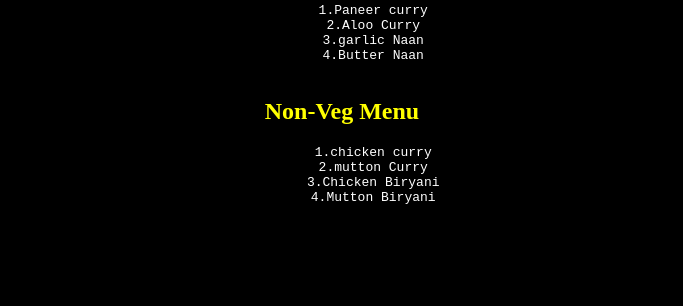
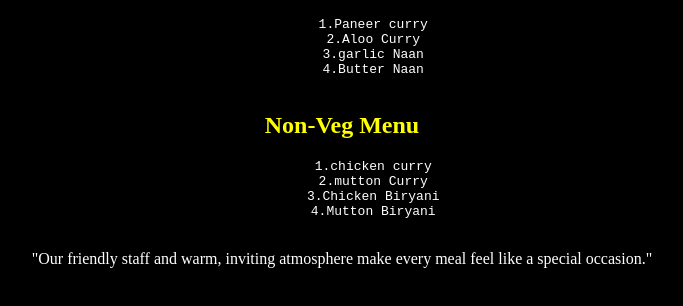
Before and after one commit to sudhakar0325/Restaurant-web-Page, a plain HTML site: page index.html in a window 1280 px wide. Shown: the part 110-416 px from the top of the page, without its empty margins (298-981 px from the left). Drawn offline with Linux system fonts and the light colour scheme.

Commit message:
Update index.html

```diff
--- a/index.html
+++ b/index.html
@@ -1,3 +1,4 @@
+<!DOCTYPE html>
 <html>
 <head>
 <title>Restaurant</title>
@@ -25,7 +26,7 @@
         3.Chicken Biryani
         4.Mutton Biryani
     </pre>
-        <p>
+        <p style=color:white;>
             "Our friendly staff and warm, inviting atmosphere make every meal feel like a special occasion."
         </p>
 
```
